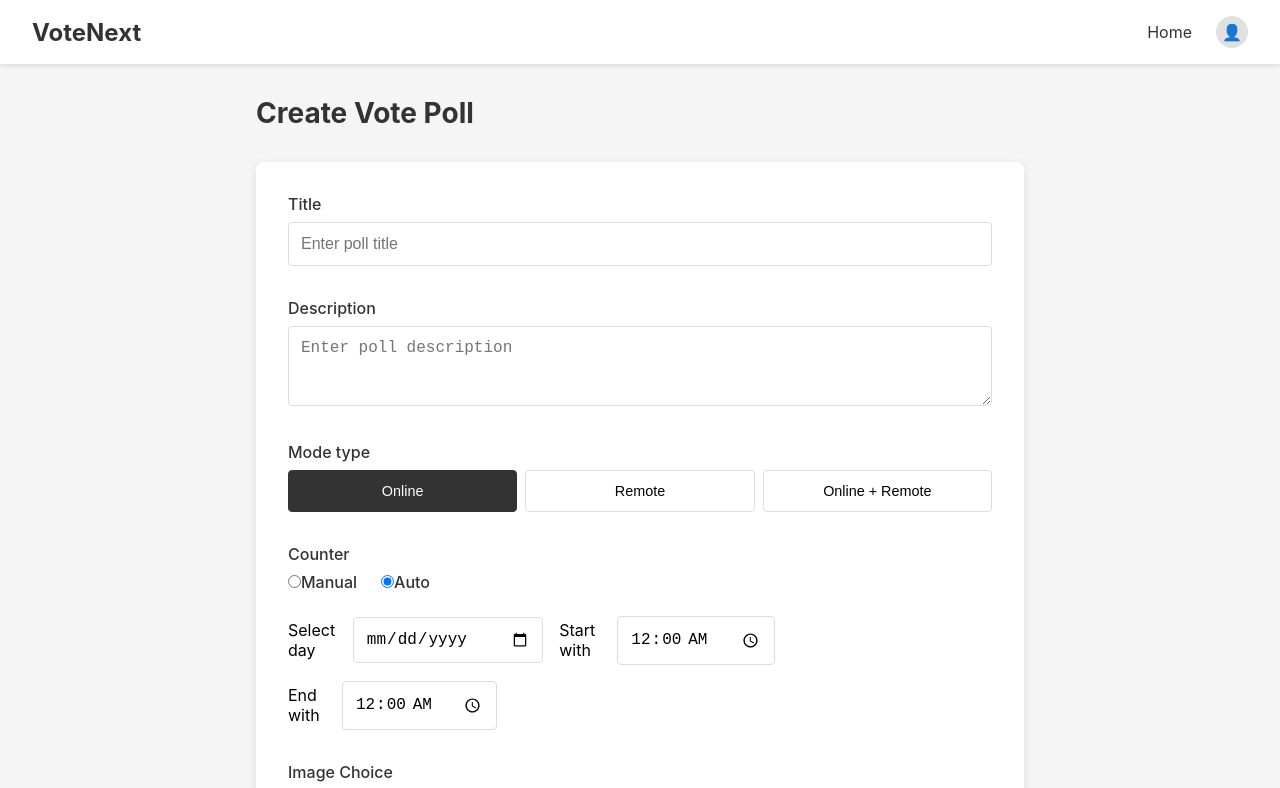
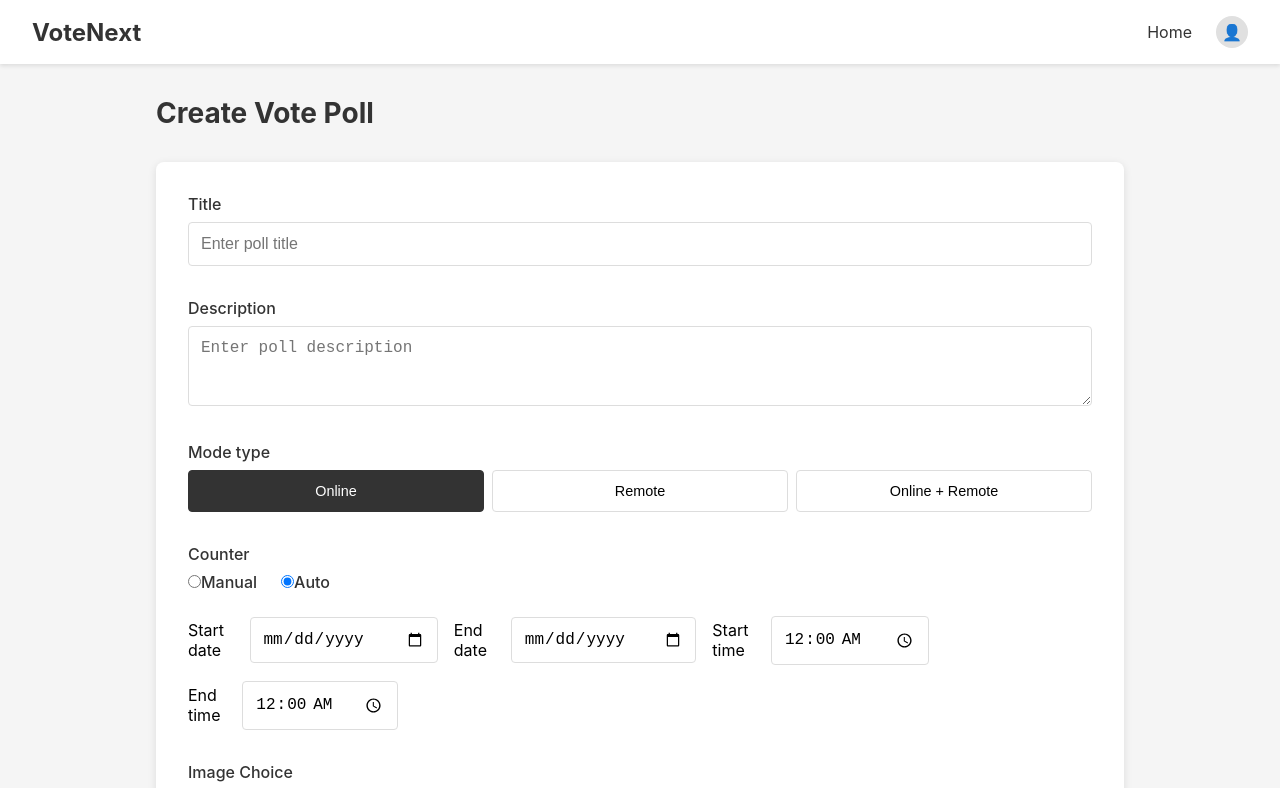
Before and after one commit to CHADEAR/VoteNext, a React (Vite) app in the folder vote_next_client/: page /admin/create-poll in a window 1280 px wide. Shown: the top 788 px of the page. Built offline with nearby package versions, Linux system fonts and the light colour scheme; no server answers.

Commit message:
create-poll
end-date

```diff
--- a/vote_next_client/src/pages/admin/CreateVotePoll.css
+++ b/vote_next_client/src/pages/admin/CreateVotePoll.css
@@ -42,7 +42,7 @@
 
 /* Main Content */
 .main-content {
-  max-width: 800px;
+  max-width: 1000px;
   margin: 2rem auto;
   padding: 0 1rem;
 }
--- a/vote_next_client/src/pages/admin/CreateVotePoll.jsx
+++ b/vote_next_client/src/pages/admin/CreateVotePoll.jsx
@@ -330,7 +330,7 @@ const CreateVotePoll = () => {
             {formData.counterType === 'auto' && (
               <div className="date-time-picker">
                 <div className="date-picker">
-                  <span className="date-label">Select day</span>
+                  <span className="date-label">Start date</span>
                   <input
                     type="date"
                     value={formData.startDate}
@@ -338,8 +338,17 @@ const CreateVotePoll = () => {
                     className="date-input"
                   />
                 </div>
+                <div className="date-picker">
+                  <span className="date-label">End date</span>
+                  <input
+                    type="date"
+                    value={formData.endDate}
+                    onChange={(e) => setFormData(prev => ({ ...prev, endDate: e.target.value }))}
+                    className="date-input"
+                  />
+                </div>
                 <div className="time-picker">
-                  <span>Start with</span>
+                  <span>Start time</span>
                   <input
                     type="time"
                     value={formData.startTime}
@@ -348,7 +357,7 @@ const CreateVotePoll = () => {
                   />
                 </div>
                 <div className="time-picker">
-                  <span>End with</span>
+                  <span>End time</span>
                   <input
                     type="time"
                     value={formData.endTime}
```
Also changed, not shown: vote_next_client/src/pages/admin/AdminLogin.jsx (line endings or trailing spaces), 4 other files (tests, documents, lock files or other folders).
